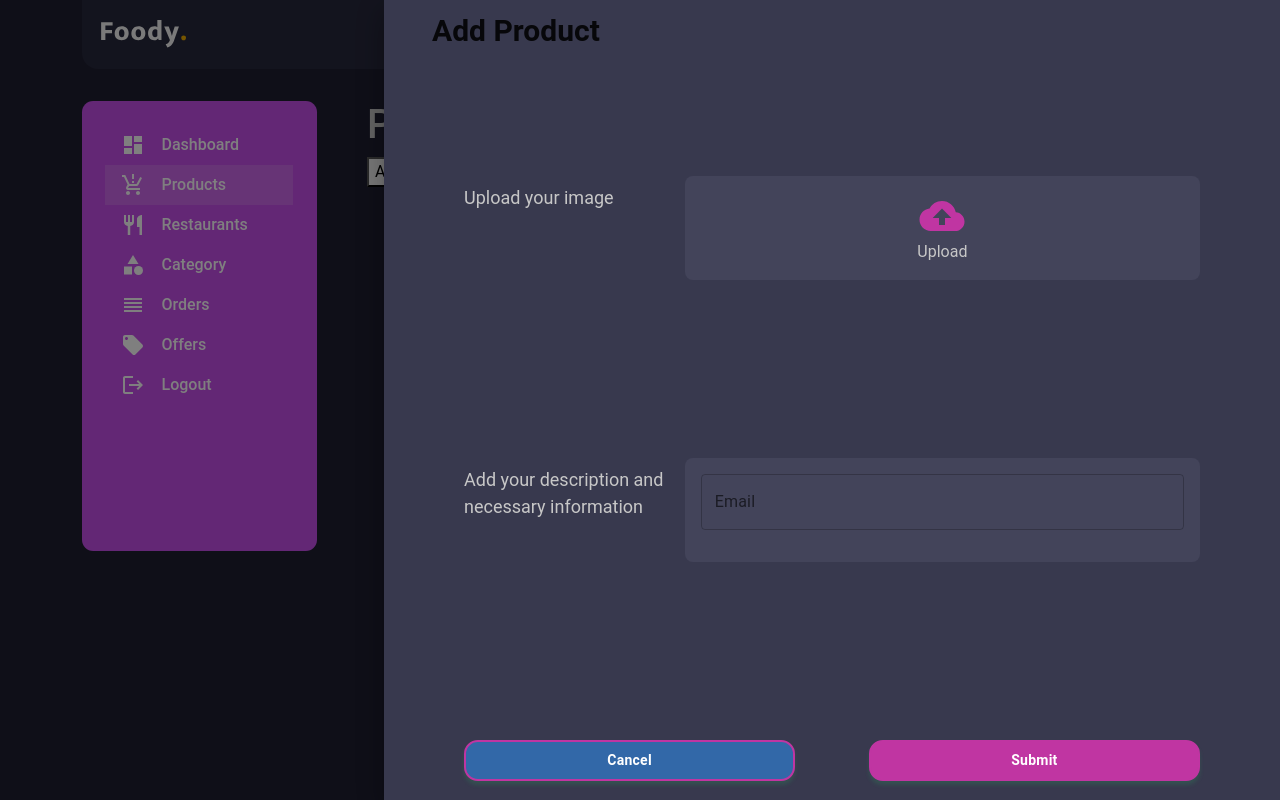
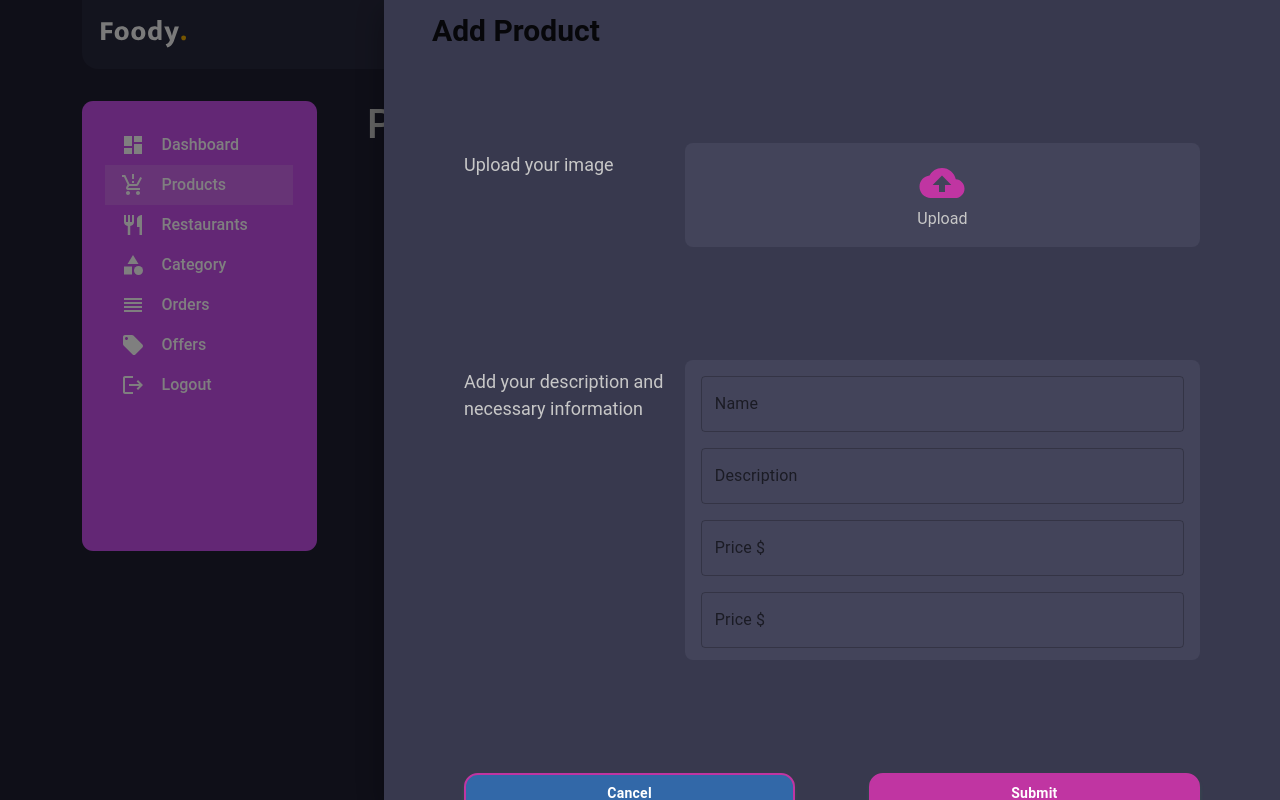
Before and after one commit to thehasanovv/foody-admin, a React (Create React App) app: page /products in a window 1280 px wide. Both pictures are taken after a click on the button "ADD PRODUCT". Built offline with nearby package versions, Linux system fonts and the light colour scheme.

Commit message:
code-larin azaldilmasi

```diff
--- a/src/components/Button/index.js
+++ b/src/components/Button/index.js
@@ -1,6 +1,5 @@
+import { IconButton } from '@mui/material';
 import styled from 'styled-components';
-import React, { useContext } from 'react';
-import { DrawerContext } from '../../contextApi/DrawerContext';
 
 const Btn = styled.button`
   /* background: ${({ theme }) => theme.bgPrimaryButton}; */
@@ -25,10 +24,8 @@ const Btn = styled.button`
 `;
 
 const Button = ({ children, width, ...rest }) => {
-  const { setOpenDrawer } = useContext(DrawerContext);
-
   return (
-    <Btn width={width} onClick={() => setOpenDrawer(true)} {...rest}>
+    <Btn width={width} {...rest}>
       {children}
     </Btn>
   );
--- a/src/components/Drawer/index.jsx
+++ b/src/components/Drawer/index.jsx
@@ -2,8 +2,9 @@ import * as React from 'react';
 import Drawer from '@mui/material/Drawer';
 import { DrawerContext } from '../../contextApi/DrawerContext';
 
-export const DrawerContent = ({ rotate, isOpen, setIsOpen, children }) => {
+export const DrawerContent = ({ rotate, children }) => {
   const { openDrawer, setOpenDrawer } = React.useContext(DrawerContext);
+  console.log(openDrawer);
   return (
     <Drawer anchor={rotate} open={openDrawer} onClose={() => setOpenDrawer(false)}>
       {children}
--- a/src/components/Drawer/indexxx.jsx
+++ b/src/components/Drawer/indexxx.jsx
@@ -11,15 +11,7 @@ import {
 } from './DrawerStyle';
 import InputFile from '../InputFile';
 
-export const DrawerForm = ({
-  children,
-  title,
-  subTitle,
-  subTitle2,
-  initialValues,
-  validationSchema,
-  setIsOpen,
-}) => {
+export const DrawerForm = ({ children, title, initialValues, validationSchema }) => {
   const onSubmit = (values, { resetForm }) => {
     console.log(values);
   };
@@ -28,22 +20,16 @@ export const DrawerForm = ({
   return (
     <>
       <DrawerContainer>
-        {/* Title */}
         <DTitle>{title}</DTitle>
         {uploadImg && <img width="150" height="100" cover src={URL.createObjectURL(uploadImg)} />}
-
-        {/* ===================================================== */}
         <Formik
           initialValues={initialValues}
           validationSchema={validationSchema}
           onSubmit={onSubmit}>
           {({ setFieldValue, resetForm }) => (
             <FormikForm>
-              {/* ===================================================== */}
-              {/* SubTitle */}
               <DSubContainer>
-                <DSubTitle>{subTitle}</DSubTitle>
-                {/* Subtitle content */}
+                <DSubTitle>Upload your image</DSubTitle>
                 <Panel>
                   <InputFile
                     setFieldValue={setFieldValue}
@@ -52,26 +38,15 @@ export const DrawerForm = ({
                   />
                 </Panel>
               </DSubContainer>
-              {/* ===================================================== */}
-              {/* SubTitle2 */}
               <DSubContainer>
-                <DSubTitle>{subTitle2}</DSubTitle>
-                {/* Subtitle content */}
+                <DSubTitle>Add your description and necessary information</DSubTitle>
                 <Panel>{children}</Panel>
               </DSubContainer>
-              {/* Buttons */}
-
               <DSubContainer>
-                <Button
-                  width={45}
-                  bgColor={'#3268a8'}
-                  onClick={() => {
-                    setIsOpen();
-                    resetForm();
-                  }}>
+                <Button width={45} bgColor={'#3268a8'} onClick={onSubmit}>
                   Cancel
                 </Button>
-                <Button type="submit" width={45}>
+                <Button  width={45} onClick={()=>resetForm()}>
                   Submit
                 </Button>
               </DSubContainer>
--- a/src/components/Header/index.js
+++ b/src/components/Header/index.js
@@ -8,10 +8,11 @@ import { DrawerContext } from '../../contextApi/DrawerContext';
 
 const Header = () => {
   const { setOpenDrawer } = useContext(DrawerContext);
+  console.log(setOpenDrawer);
   return (
     <ContainerHeader>
       <Logo />
-      <Button onClick={setOpenDrawer}>ADD PRODUCT</Button>
+      <Button onClick={() => setOpenDrawer(true)}>ADD PRODUCT</Button>
       <Lang />
       <User />
     </ContainerHeader>
--- a/src/pages/Product/index.js
+++ b/src/pages/Product/index.js
@@ -4,39 +4,52 @@ import FormControl from '../../components/Form/FormControl';
 import { DrawerContent } from '../../components/Drawer';
 import { DrawerForm } from '../../components/Drawer/indexxx';
 
-const Products = (props) => {
+const Products = () => {
   const initialValues = {
-    email: '',
     img: '',
+    name: '',
+    description: '',
+    price: '',
+    restaurant: '',
   };
 
   const validationSchema = Yup.object({
-    email: Yup.string().email('Invalid email format').required('Required'),
+    name: Yup.string().required('Required'),
+    description: Yup.string().required('Required'),
+    price: Yup.string().required('Required'),
+    restaurant: Yup.string().required('Required'),
   });
-
-  const [open, setOpen] = React.useState(false);
-
-  const handleClose = () => {
-    setOpen(false);
-  };
-
-  const handleOpen = () => {
-    setOpen(true);
-  };
 
   return (
     <div>
       <h1>Products</h1>
-      <button onClick={handleOpen}>Add Products</button>
-      <DrawerContent rotate="right" isOpen={open} setIsOpen={handleClose}>
+      <DrawerContent rotate="right">
         <DrawerForm
           title="Add Product"
-          subTitle="Upload your image"
-          subTitle2="Add your description and necessary information"
-          setIsOpen={handleClose}
           initialValues={initialValues}
           validationSchema={validationSchema}>
-          <FormControl control="input" type="email" label="Email" name="email" variant="outlined" />
+          <FormControl control="input" type="text" label="Name" name="name" variant="outlined" />
+          <FormControl
+            control="input"
+            type="text"
+            label="Description"
+            name="description"
+            variant="outlined"
+          />
+          <FormControl
+            control="input"
+            type="number"
+            label="Price $"
+            name="price"
+            variant="outlined"
+          />
+          <FormControl
+            control="input"
+            type="number"
+            label="Price $"
+            name="price"
+            variant="outlined"
+          />
         </DrawerForm>
       </DrawerContent>
     </div>
```
Also changed, not shown: src/sectionForms/Category.js (added), src/sectionForms/Offer.js (added), src/sectionForms/Order.js (added), src/sectionForms/Product.js (added), src/sectionForms/Restaurant.js (added).
